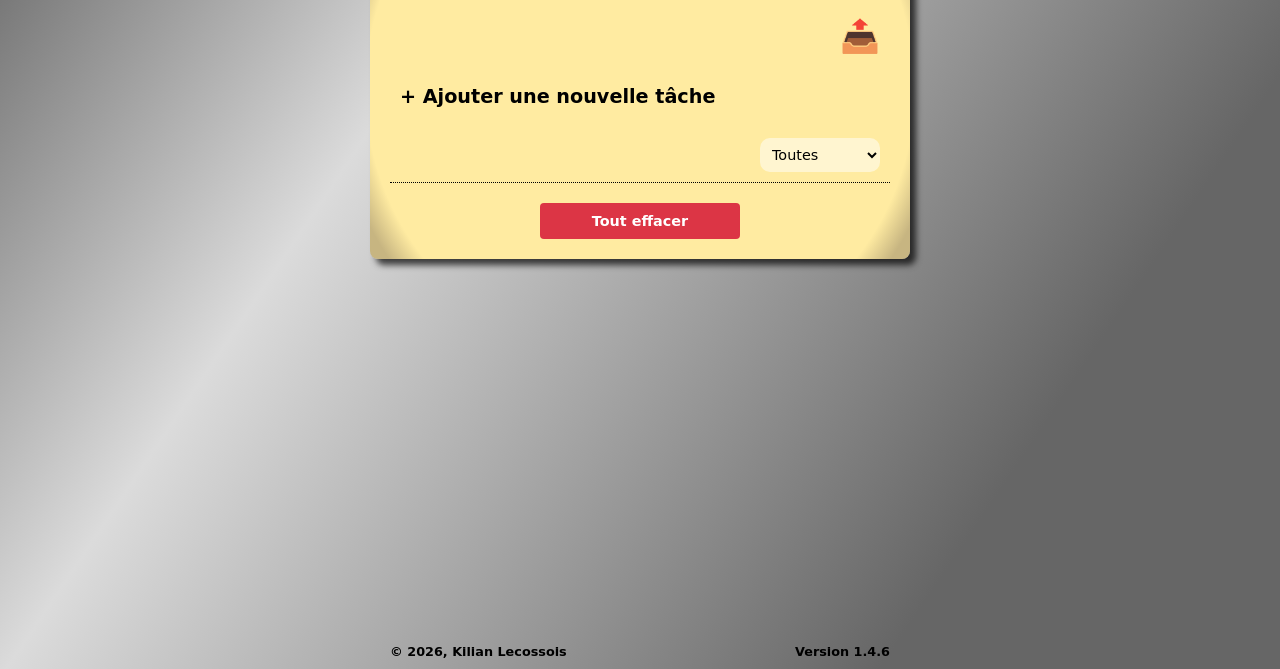
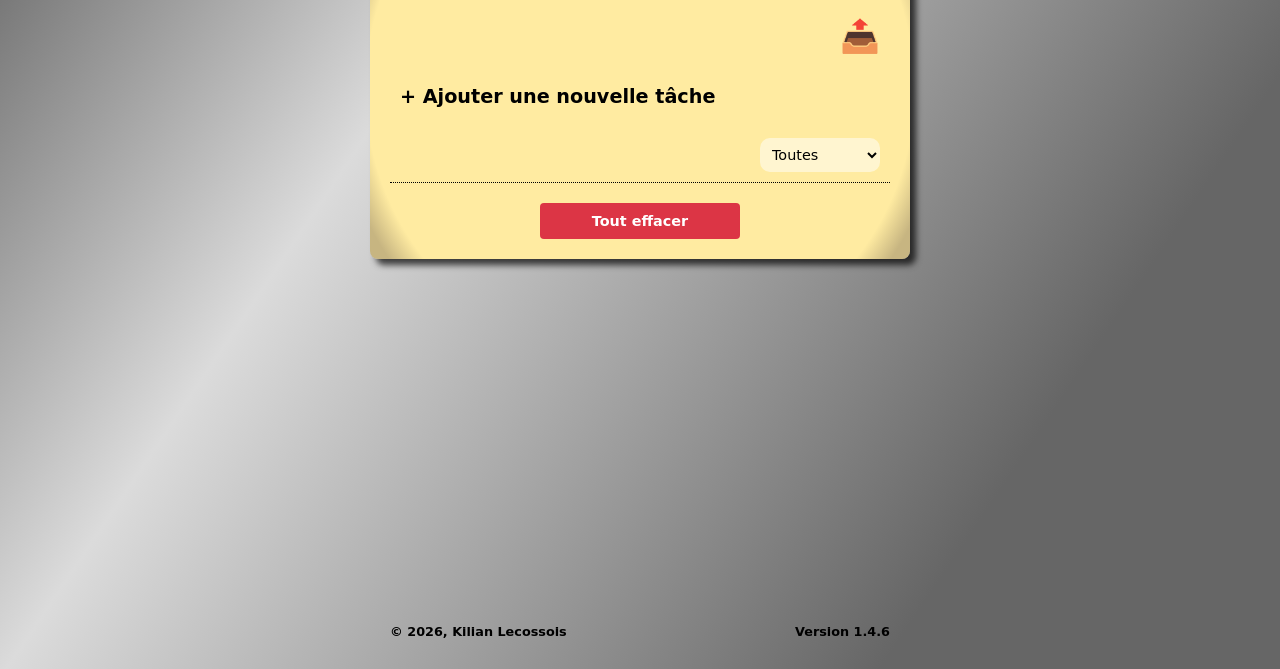
Before and after one commit to kilecos/To-Do-List, a website built with Vite: page index.html in a window 1280 px wide. Shown: the part 131-800 px from the top of the page. Built offline with nearby package versions, Linux system fonts and the light colour scheme; a web font is replaced by a local one.

Commit message:
feat(ui): modification CSS footer

```diff
--- a/src/style.css
+++ b/src/style.css
@@ -478,7 +478,7 @@ li span {
 footer {
   display: flex;
   justify-content: space-between;
-  margin: 10px auto;
+  margin: 30px auto;
   width: 500px;
   font-size: 0.8rem;
 }
```
